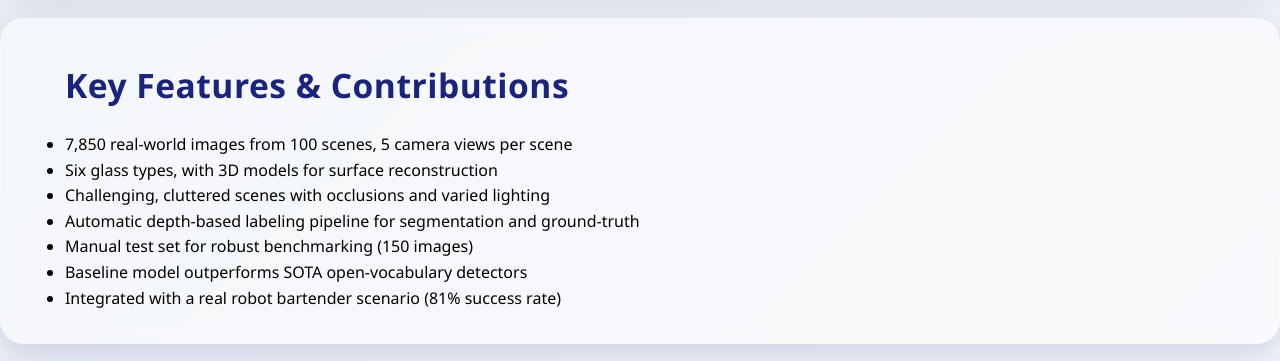
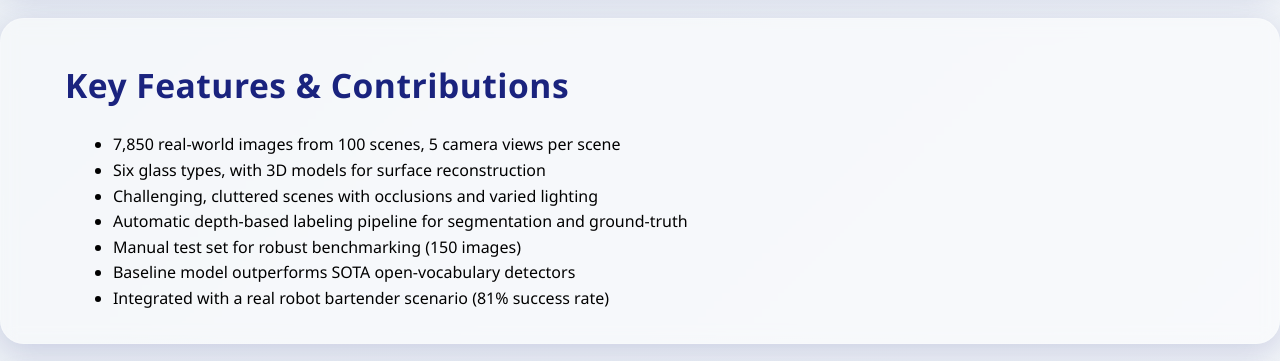
Before and after one commit to jangerritha/GlassNICOLDataset, a plain HTML site: page index.html in a window 1280 px wide. Shown: the part 2920-3281 px from the top of the page. Drawn offline with Linux system fonts and the light colour scheme.

Commit message:
minor update

```diff
--- a/index.html
+++ b/index.html
@@ -167,7 +167,7 @@ document.getElementById('imgModal').onclick = function(e) {
     <section class="features glass">
         <div class="container">
             <h2>Key Features & Contributions</h2>
-            <ul>
+            <ul style="padding-left:3em;">
                 <li>7,850 real-world images from 100 scenes, 5 camera views per scene</li>
                 <li>Six glass types, with 3D models for surface reconstruction</li>
                 <li>Challenging, cluttered scenes with occlusions and varied lighting</li>
```
